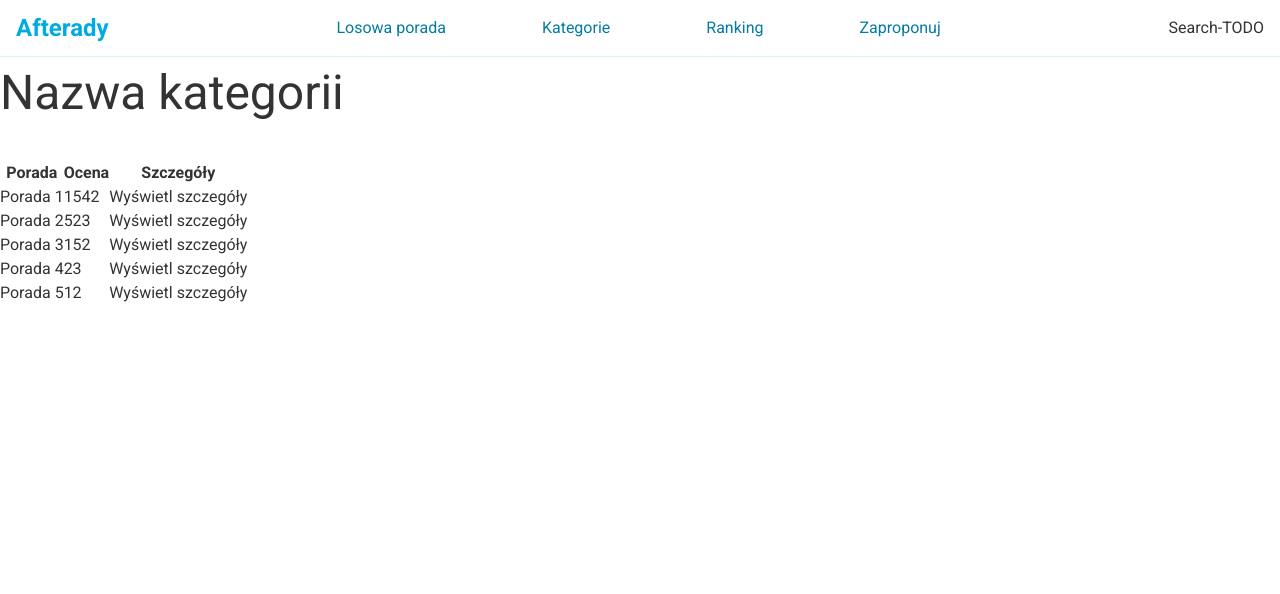
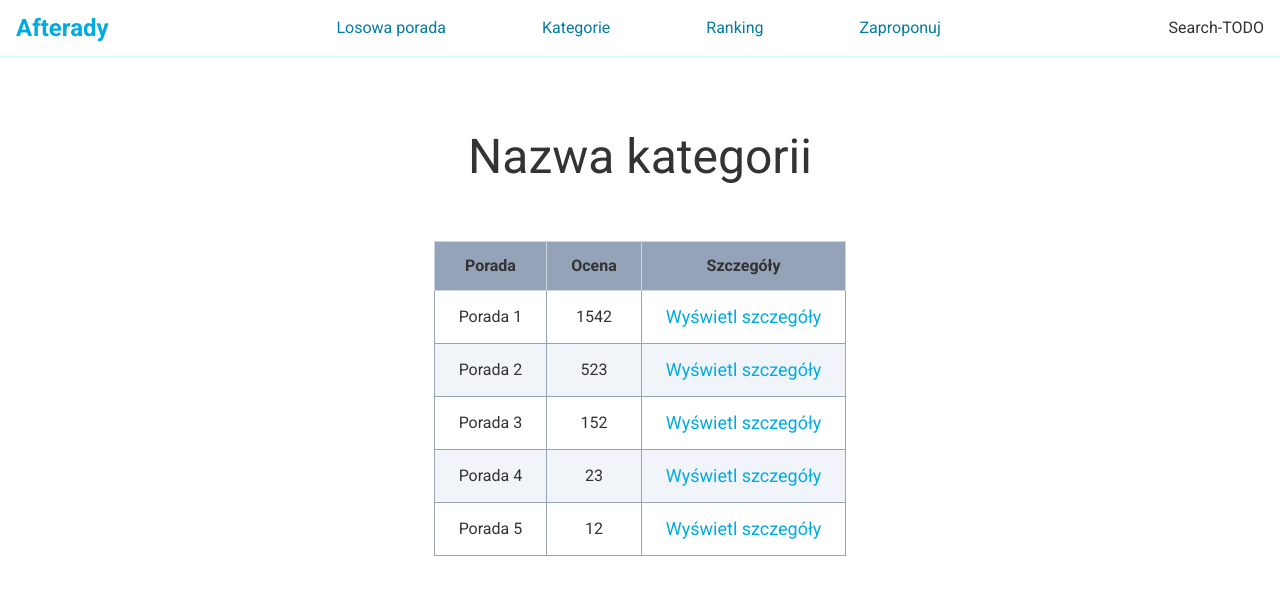
Before and after one commit to cerbin1/tips, a React (Vite) app: page /categories/1 in a window 1280 px wide. Shown: the top 594 px of the page. Built offline with nearby package versions, Linux system fonts and the light colour scheme.

Commit message:
Migrate to tailwind in CategoryDetails component

```diff
--- a/src/components/advices/categories/CategoryDetails.jsx
+++ b/src/components/advices/categories/CategoryDetails.jsx
@@ -1,4 +1,9 @@
-import { Link } from "react-router-dom";
+import Table from "../../common/table/Table";
+import TableHeader from "../../common/table/TableHeader";
+import TableBody from "../../common/table/TableBody";
+import TableRow from "../../common/table/TableRow";
+import TableData from "../../common/table/TableData";
+import TableDataLink from "../../common/table/TableDataLink";
 
 const advices = [
   {
@@ -28,30 +33,22 @@ const advices = [
   },
 ];
 
+const rows = advices.map((advice) => (
+  <TableRow key={advice.id}>
+    <TableData>{advice.name}</TableData>
+    <TableData>{advice.rating}</TableData>
+    <TableDataLink href={"/advices"}>Wyświetl szczegóły</TableDataLink>
+  </TableRow>
+));
+
 export default function CategoryDetails() {
   return (
-    <>
+    <section data-testid="category-details-section" className="container">
       <h1>Nazwa kategorii</h1>
-      <table>
-        <thead>
-          <tr>
-            <th>Porada</th>
-            <th>Ocena</th>
-            <th>Szczegóły</th>
-          </tr>
-        </thead>
-        <tbody>
-          {advices.map((advice) => (
-            <tr key={advice.id}>
-              <td>{advice.name}</td>
-              <td>{advice.rating}</td>
-              <td>
-                <Link to="/advices">Wyświetl szczegóły</Link>
-              </td>
-            </tr>
-          ))}
-        </tbody>
-      </table>
-    </>
+      <Table
+        head={<TableHeader headers={["Porada", "Ocena", "Szczegóły"]} />}
+        body={<TableBody rows={rows} />}
+      />
+    </section>
   );
 }
```
Also changed, not shown: 1 other file (tests, documents, lock files or other folders).
